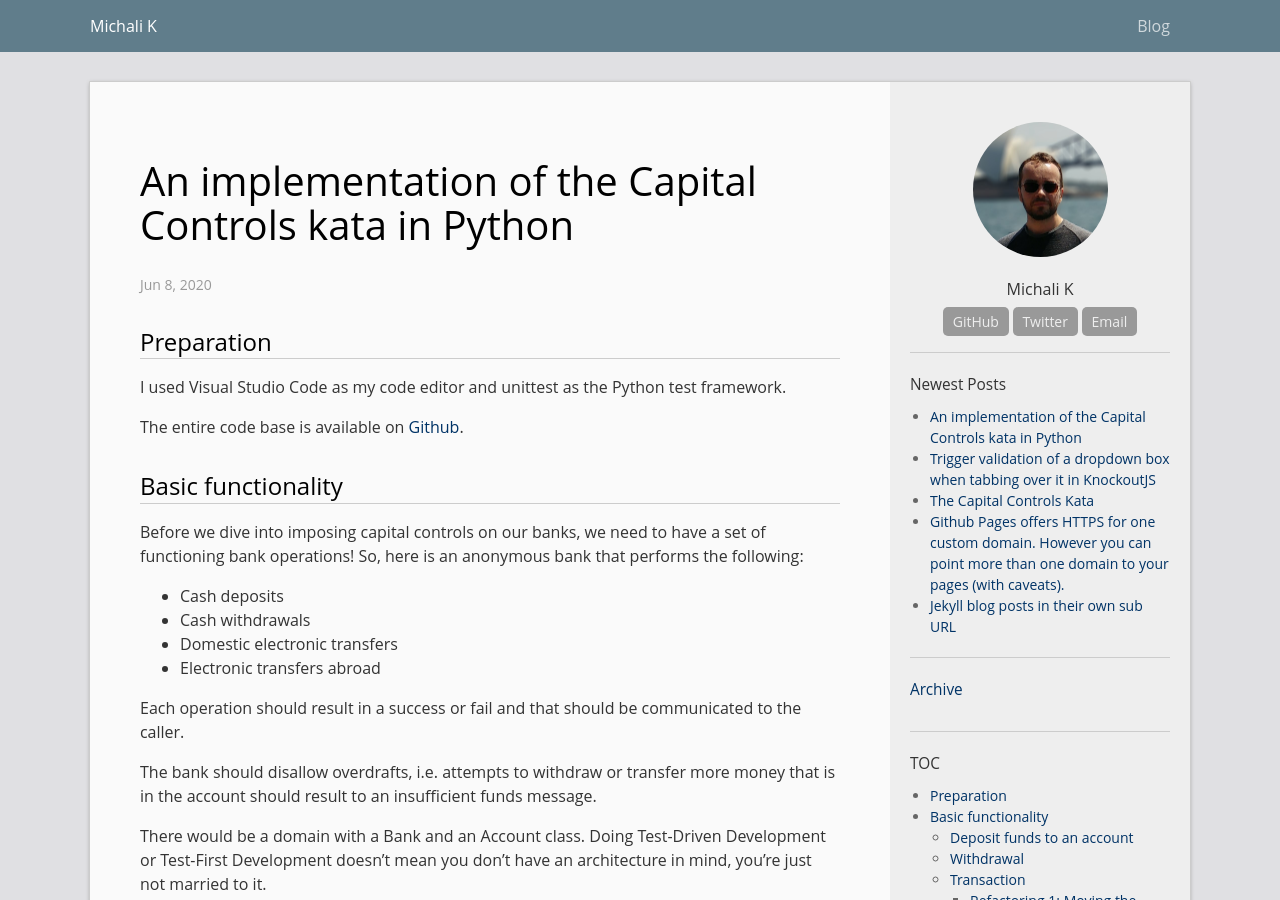
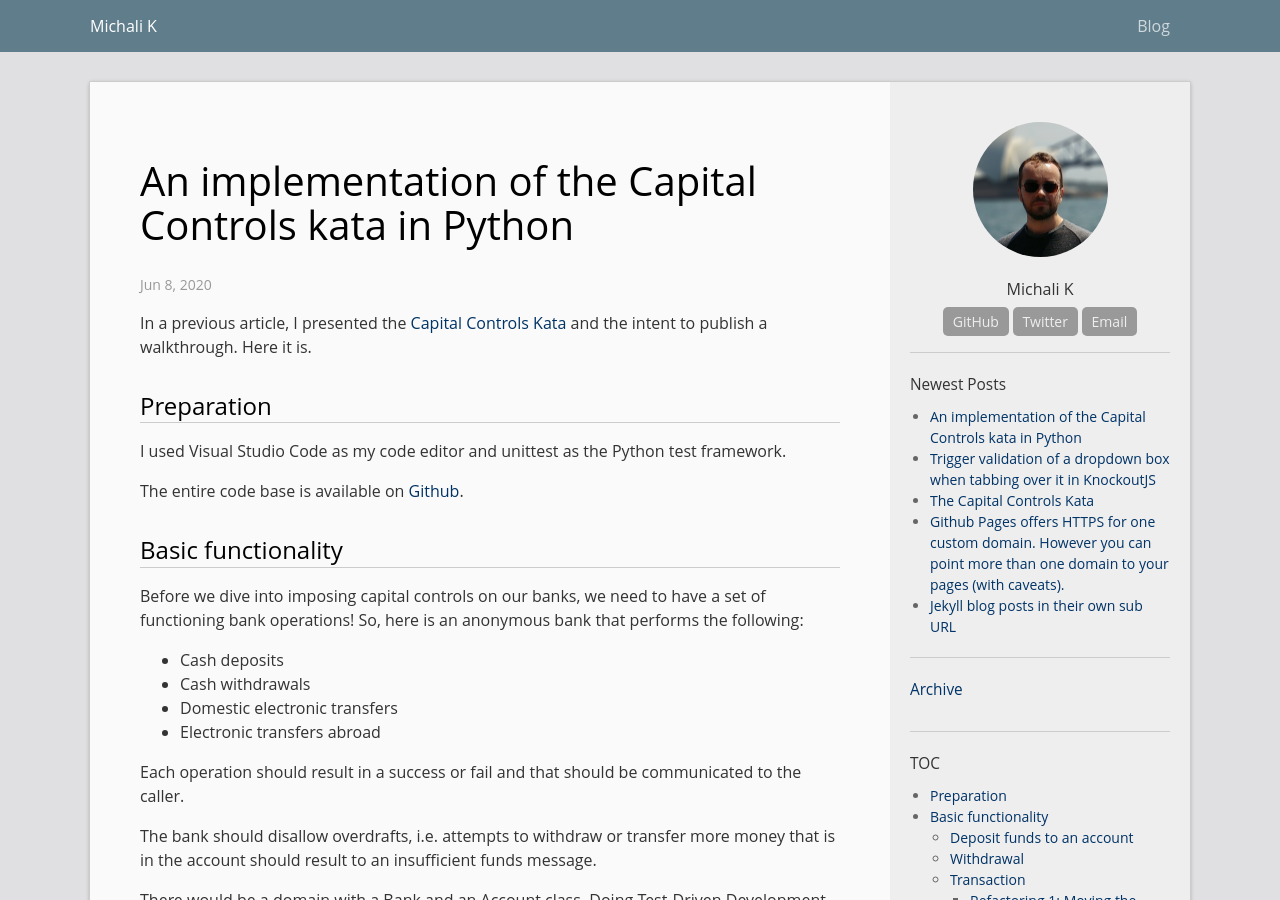
Before and after one commit to michali/blog, a Jekyll site: the page built from _posts/2020-06-09-an-implenentation-of-the-capital-controls-kata-in-python.md, in a window 1280 px wide and 900 px high. Built offline with Jekyll 4.4.1, drawn with Linux system fonts in a browser that asks for light colours; comment, search, counter and statistics services are not loaded.

Commit message:
Added paragraph

```diff
--- a/_posts/2020-06-09-an-implenentation-of-the-capital-controls-kata-in-python.md
+++ b/_posts/2020-06-09-an-implenentation-of-the-capital-controls-kata-in-python.md
@@ -7,6 +7,8 @@ tags:
 - Python
 excerpt: A walkthrough of the Capital Controls Kata in Python. Train of thought and a retrospective.
 ---
+
+In a previous article, I presented the [Capital Controls Kata](/blog/2020/05/02/capital-controls-programming-kata/) and the intent to publish a walkthrough. Here it is.
 
 ## Preparation
 I used Visual Studio Code as my code editor and unittest as the Python test framework.
```
